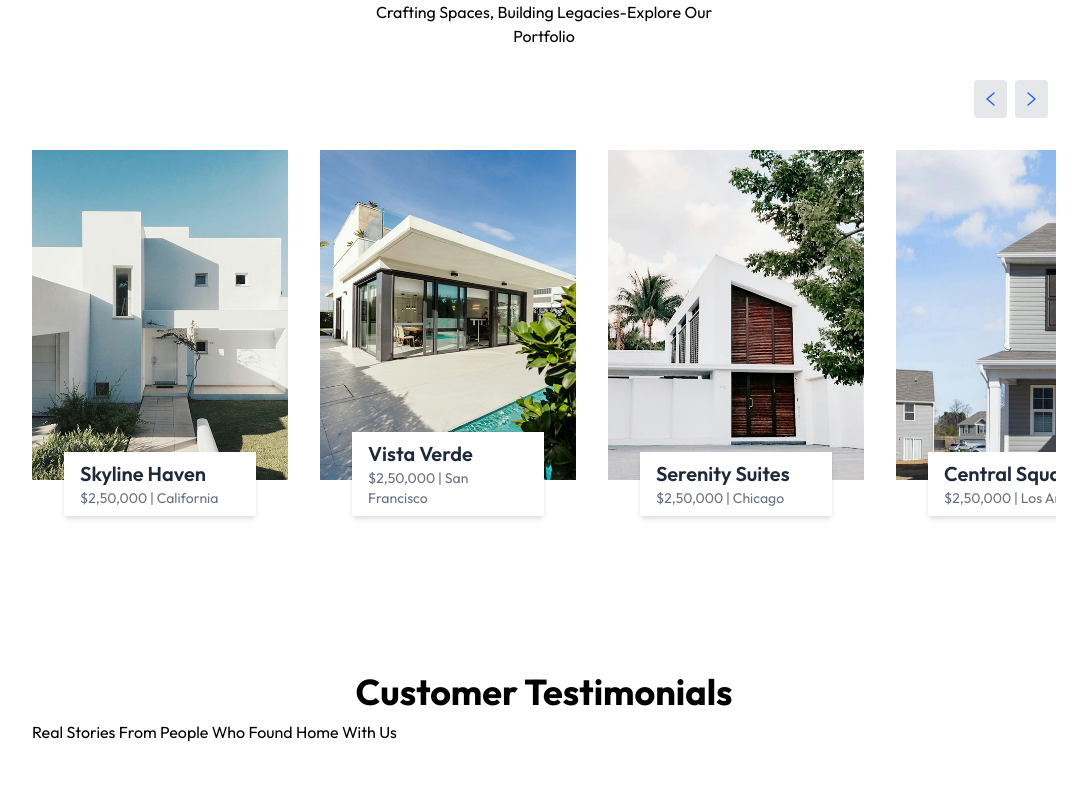
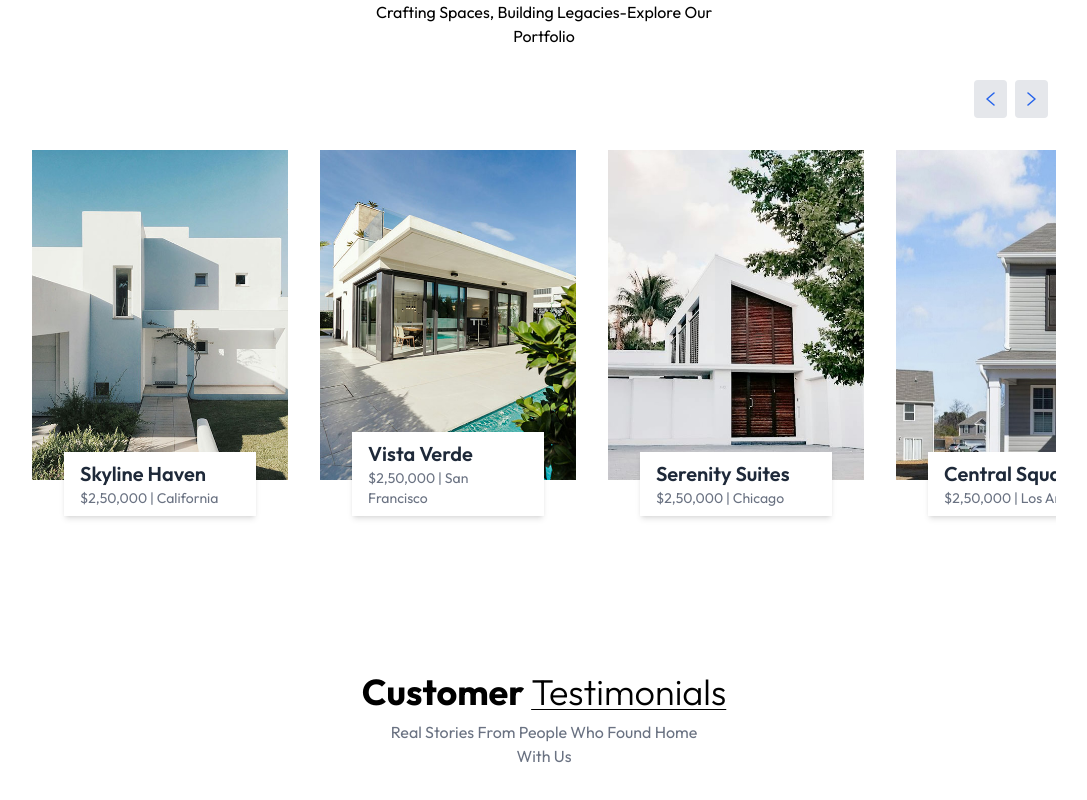
Before and after one commit to Elai5/real-estate, a React (Vite) app: page / in a window 1280 px wide. Shown: the part 1816-2616 px from the top of the page, without its empty margins (96-1183 px from the left). Built offline with nearby package versions, Linux system fonts and the light colour scheme.

Commit message:
styled testimonial heading

```diff
--- a/src/components/Testimonials.jsx
+++ b/src/components/Testimonials.jsx
@@ -9,9 +9,14 @@ const Testimonials = () => {
       id="Testimonials"
     >
       <h1 className="text-2xl sm:text-4xl font-bold mb-2 text-center">
-        Customer <span>Testimonials</span>
+        Customer{" "}
+        <span className="underline underline-offset-4 decoration-1 under font-light">
+          Testimonials
+        </span>
       </h1>
-      <p>Real Stories From People Who Found Home With Us</p>
+      <p className="text-center text-gray-500 mb-12 max-w-80 mx-auto">
+        Real Stories From People Who Found Home With Us
+      </p>
     </div>
   );
 };
```
